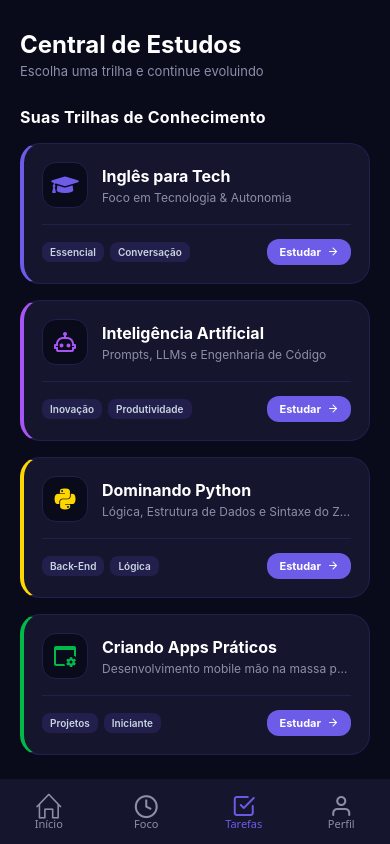
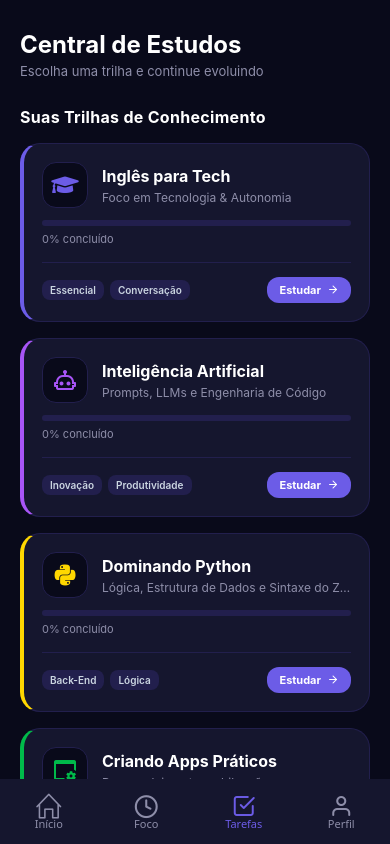
Before and after one commit to Glaudejane/StudyFlow, a React Native app: screen /Tarefas in a window 390 px wide. Built offline with nearby package versions, Linux system fonts and the light colour scheme.

Commit message:
Conecta tela de Tarefas ao progresso real das trilhas com barra visual

```diff
--- a/screens/TaskScreen.js
+++ b/screens/TaskScreen.js
@@ -1,8 +1,13 @@
 // screens/TasksScreen.js
-import React from "react";
+import React, { useState, useCallback } from "react";
 import { View, Text, StyleSheet, SafeAreaView, ScrollView, TouchableOpacity } from "react-native";
 import { Feather, FontAwesome5, MaterialCommunityIcons } from "@expo/vector-icons";
-
+import AsyncStorage from "@react-native-async-storage/async-storage";
+import { useFocusEffect } from "@react-navigation/native";
+import { semanasIngles } from "./WeeksScreen";
+import { modulosPython } from "./PythonWeeksScreen";
+import { modulosIA } from "./AIWeeksScreen";
+import { projetos } from "./BuildAppsScreen";
 export default function TasksScreen({ navigation }) {
     // 📚 LISTA DE TRILHAS FORMATADA PARA O DESIGN PREMIUM
     const trilhas = [
@@ -13,7 +18,7 @@ export default function TasksScreen({ navigation }) {
             tags: ["Essencial", "Conversação"],
             corBorda: "#6C5CE7",
             icone: () => <FontAwesome5 name="graduation-cap" size={22} color="#6C5CE7" />,
-            progresso: "100%", // Desbloqueado para testes
+            chaveProgresso: "Ingles",
             rota: "Weeks", // Vai para a tela de semanas de inglês
         },
         {
@@ -23,7 +28,7 @@ export default function TasksScreen({ navigation }) {
             tags: ["Inovação", "Produtividade"],
             corBorda: "#A855F7",
             icone: () => <MaterialCommunityIcons name="robot-outline" size={24} color="#A855F7" />,
-            progresso: "100%",
+            chaveProgresso: "IA",
             rota: "AIWeeks", // Vai para a trilha de IA que criamos
         },
         {
@@ -33,7 +38,7 @@ export default function TasksScreen({ navigation }) {
             tags: ["Back-End", "Lógica"],
             corBorda: "#FFD700",
             icone: () => <FontAwesome5 name="python" size={24} color="#FFD700" />,
-            progresso: "100%",
+            chaveProgresso: "Python",
             rota: "PythonWeeks",
         },
         {
@@ -43,11 +48,50 @@ export default function TasksScreen({ navigation }) {
             tags: ["Projetos", "Iniciante"],
             corBorda: "#00BA4A",
             icone: () => <MaterialCommunityIcons name="application-cog-outline" size={24} color="#00BA4A" />,
-            progresso: "100%",
+            chaveProgresso: "BuildApps",
             rota: "BuildApps", // 🌟 Aponta para a tela que mostra TODOS os módulos
         },
     ];
+const TOTAL_LICOES = {
+    Ingles: semanasIngles.length,
+    Python: modulosPython.length,
+    IA: modulosIA.length,
+    BuildApps: projetos.length,
+};
 
+const [progressoPorTrilha, setProgressoPorTrilha] = useState({
+    Ingles: 0,
+    Python: 0,
+    IA: 0,
+    BuildApps: 0,
+});
+
+const carregarProgresso = useCallback(async () => {
+    try {
+        const salvasStr = await AsyncStorage.getItem("@studyflow:completedLessons");
+        const licoesConcluidas = salvasStr ? JSON.parse(salvasStr) : [];
+
+        const calcularPercentual = (trilha) => {
+            const concluidas = licoesConcluidas.filter((id) => id.startsWith(`${trilha}:`)).length;
+            return Math.round((concluidas / TOTAL_LICOES[trilha]) * 100);
+        };
+
+        setProgressoPorTrilha({
+            Ingles: calcularPercentual("Ingles"),
+            Python: calcularPercentual("Python"),
+            IA: calcularPercentual("IA"),
+            BuildApps: calcularPercentual("BuildApps"),
+        });
+    } catch (error) {
+        console.log("Erro ao carregar progresso das trilhas:", error);
+    }
+}, []);
+
+useFocusEffect(
+    useCallback(() => {
+        carregarProgresso();
+    }, [carregarProgresso]),
+);
     return (
         <SafeAreaView style={styles.container}>
             <ScrollView showsVerticalScrollIndicator={false} contentContainerStyle={styles.scrollContent}>
@@ -62,8 +106,8 @@ export default function TasksScreen({ navigation }) {
 
                 <View style={styles.trilhasContainer}>
                     {trilhas.map((trilha) => {
-                        const isEmBreve = trilha.progresso === "Em breve";
-
+const isEmBreve = false; // nenhuma trilha bloqueada no momento
+const percentual = progressoPorTrilha[trilha.chaveProgresso] ?? 0;
                         return (
                             <TouchableOpacity
                                 key={trilha.id}
@@ -92,6 +136,17 @@ export default function TasksScreen({ navigation }) {
                                         </Text>
                                     </View>
                                 </View>
+
+                                {/* BARRA DE PROGRESSO REAL */}
+                                <View style={styles.progressBarTrack}>
+                                    <View
+                                        style={[
+                                            styles.progressBarFill,
+                                            { width: `${percentual}%`, backgroundColor: trilha.corBorda },
+                                        ]}
+                                    />
+                                </View>
+                                <Text style={styles.progressText}>{percentual}% concluído</Text>
 
                                 {/* TAGS E STATUS */}
                                 <View style={styles.trilhaFooter}>
@@ -202,4 +257,21 @@ const styles = StyleSheet.create({
         borderRadius: 12,
     },
     entrarText: { color: "#FFF", fontSize: 11, fontWeight: "bold" },
+
+    progressBarTrack: {
+        height: 6,
+        backgroundColor: "#221F4D",
+        borderRadius: 3,
+        marginTop: 12,
+        overflow: "hidden",
+    },
+    progressBarFill: {
+        height: "100%",
+        borderRadius: 3,
+    },
+    progressText: {
+        color: "#8E8EA9",
+        fontSize: 11,
+        marginTop: 6,
+    },
 });
```
